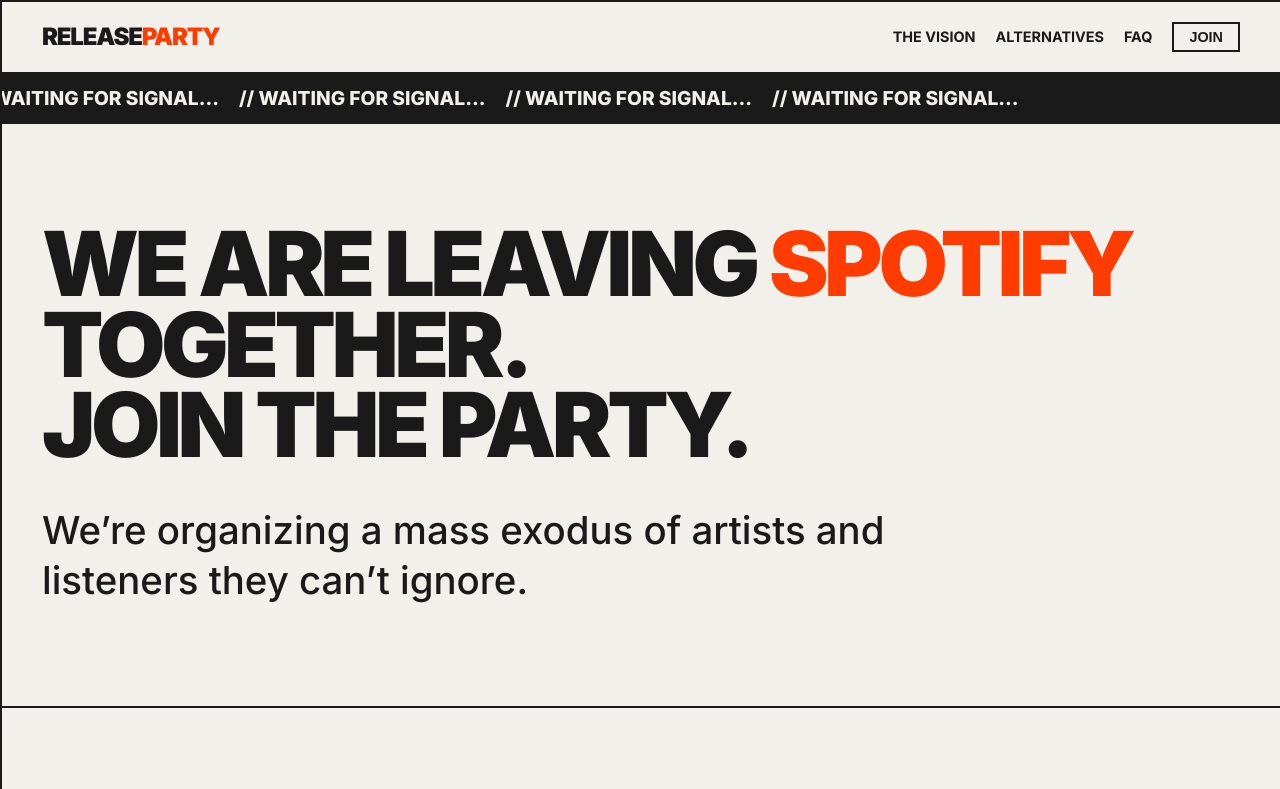
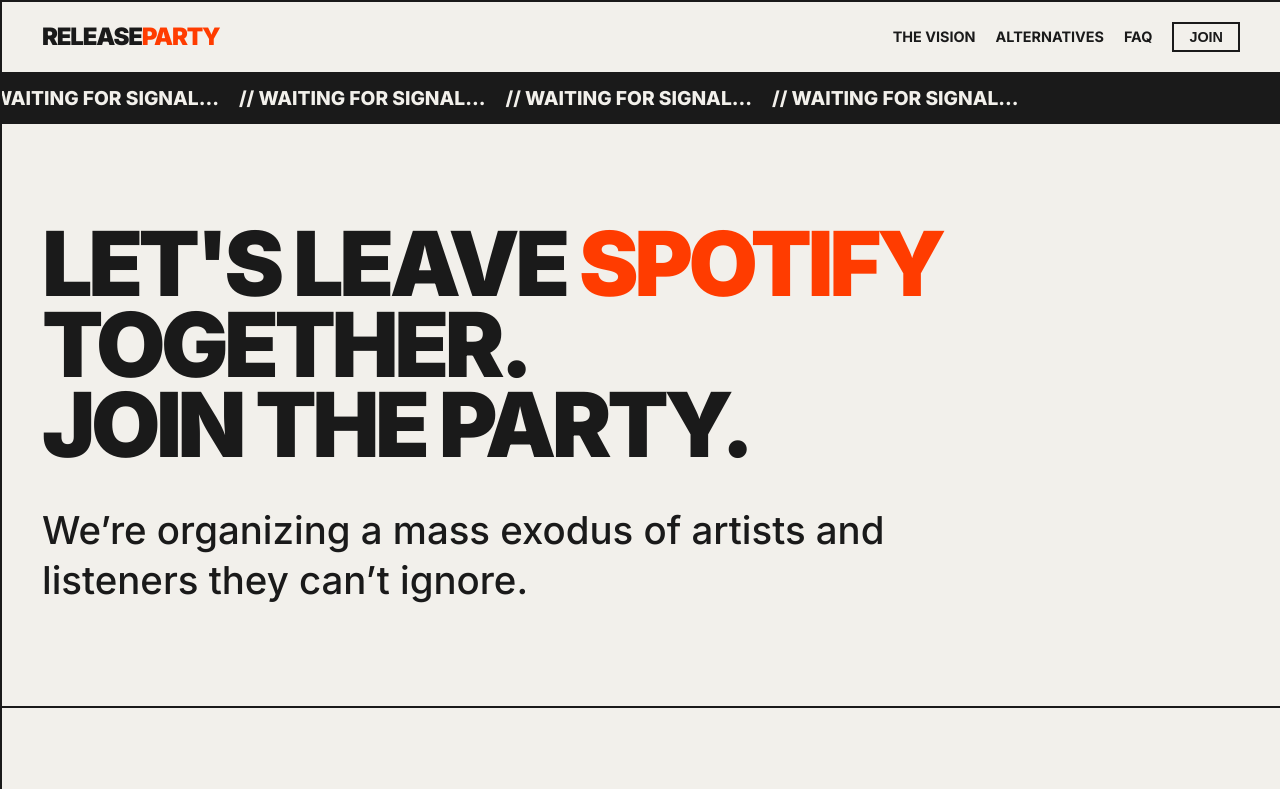
Before and after one commit to ang2990/releaseparty, a SvelteKit app: page / in a window 1280 px wide. Shown: the top 789 px of the page. Built offline with nearby package versions, Linux system fonts and the light colour scheme; no server answers.

Commit message:
content: update hero headline text

```diff
--- a/src/routes/+page.svelte
+++ b/src/routes/+page.svelte
@@ -48,7 +48,7 @@
 <!-- HERO SECTION (PUBLIC NOTICE) -->
 <div class="grid-row">
     <div class="hero-title-box">
-        <h1 class="text-huge">WE ARE LEAVING <span class="text-accent">SPOTIFY</span> TOGETHER. <br>JOIN THE PARTY.</h1>
+        <h1 class="text-huge">LET'S LEAVE <span class="text-accent">SPOTIFY</span> TOGETHER. <br>JOIN THE PARTY.</h1>
         <p class="hero-notice-text">
             We’re organizing a mass exodus of artists and listeners they can’t ignore.
         </p>
```
